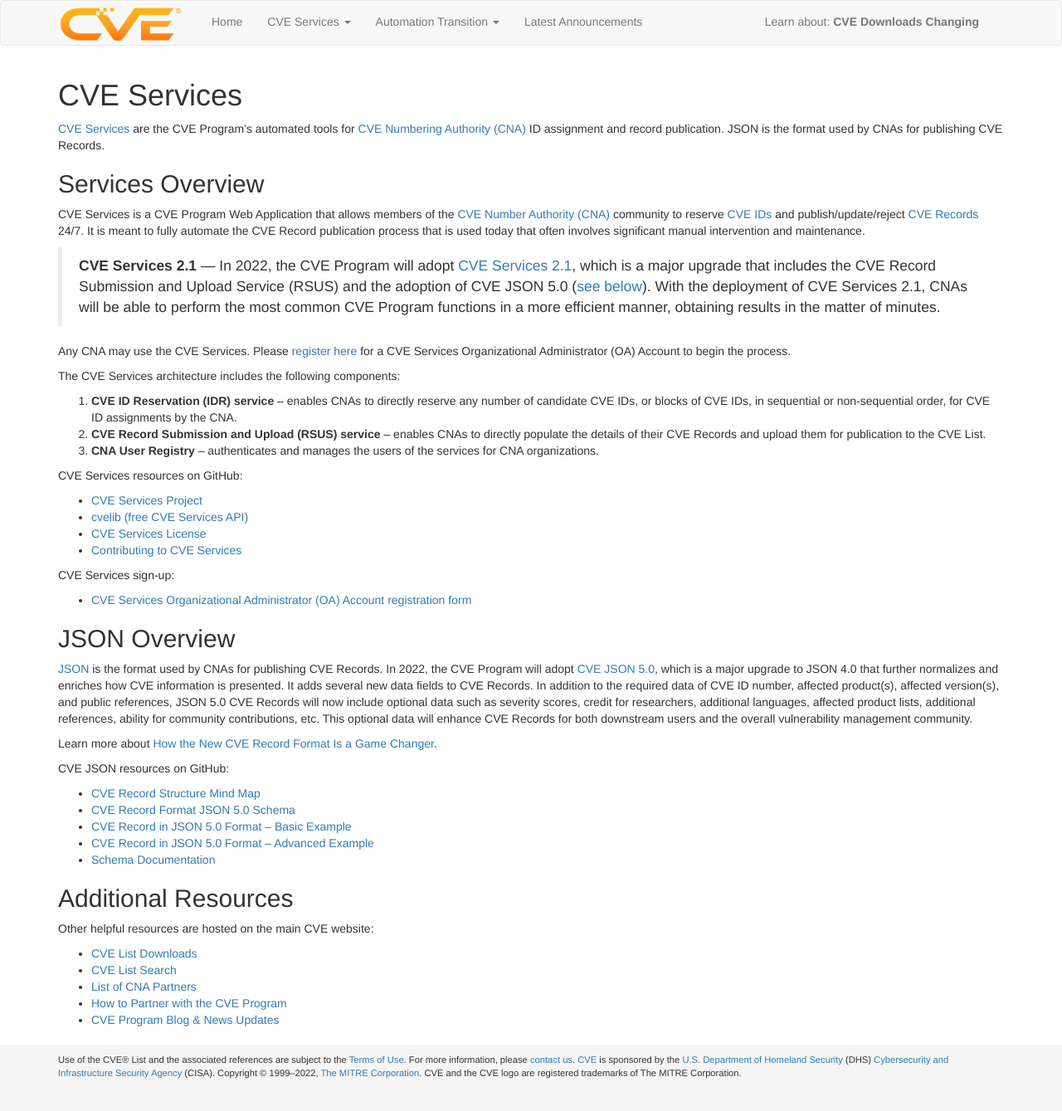
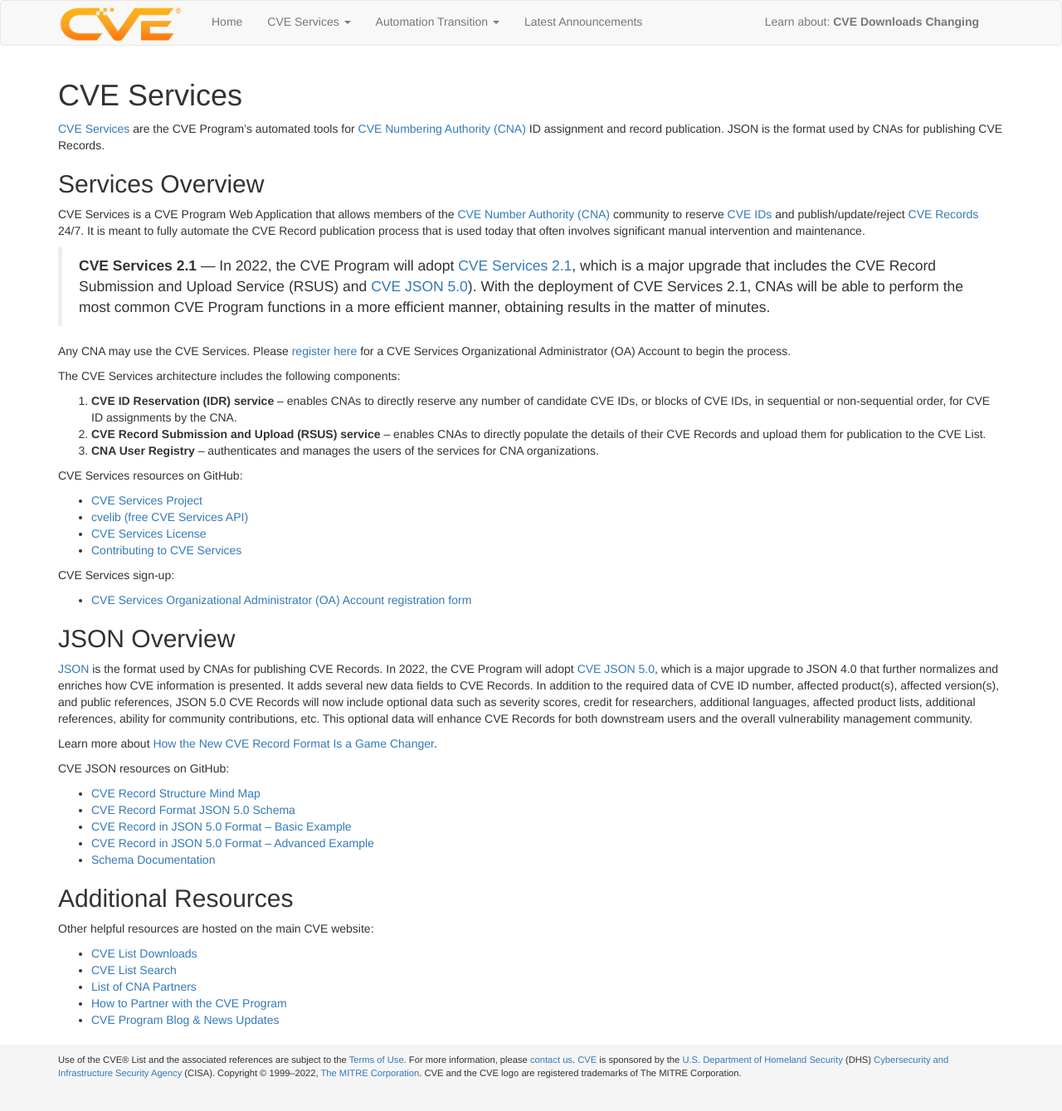
Before and after one commit to CVEProject/cveproject.github.io, a Jekyll site: the page built from automation-cve-services.md, in a window 1280 px wide. Shown: the whole page at 83% size. Built offline with Jekyll 4.4.1, drawn with Linux system fonts in a browser that asks for light colours; nearby versions of some CDN libraries.

Commit message:
Update automation-cve-services.md

```diff
--- a/automation-cve-services.md
+++ b/automation-cve-services.md
@@ -9,7 +9,7 @@ layout: page
 
 CVE Services is a CVE Program Web Application that allows members of the [CVE Number Authority (CNA)](https://www.cve.org/PartnerInformation/Partner#CNA) community to reserve [CVE IDs](https://www.cve.org/ResourcesSupport/Glossary?activeTerm=glossaryCVEID) and publish/update/reject [CVE Records](https://www.cve.org/ResourcesSupport/Glossary?activeTerm=glossaryRecord) 24/7. It is meant to fully automate the CVE Record publication process that is used today that often involves significant manual intervention and maintenance.
 
-><strong>CVE Services 2.1</strong> &mdash; In 2022, the CVE Program will adopt [CVE Services 2.1](https://github.com/CVEProject/cve-services#project), which is a major upgrade that includes the CVE Record Submission and Upload Service (RSUS) and the adoption of CVE JSON 5.0 ([see below](https://cveproject.github.io/automation-cve-services#json-overview)). With the deployment of CVE Services 2.1, CNAs will be able to perform the most common CVE Program functions in a more efficient manner, obtaining results in the matter of minutes.
+><strong>CVE Services 2.1</strong> &mdash; In 2022, the CVE Program will adopt [CVE Services 2.1](https://github.com/CVEProject/cve-services#project), which is a major upgrade that includes the CVE Record Submission and Upload Service (RSUS) and [CVE JSON 5.0](https://cveproject.github.io/automation-cve-services#json-overview)). With the deployment of CVE Services 2.1, CNAs will be able to perform the most common CVE Program functions in a more efficient manner, obtaining results in the matter of minutes.
 
 Any CNA may use the CVE Services. Please [register here](https://forms.monday.com/forms/03132d0646401f5d10d06c60e25444a1?r=use1) for a CVE Services Organizational Administrator (OA) Account to begin the process.
 
```
